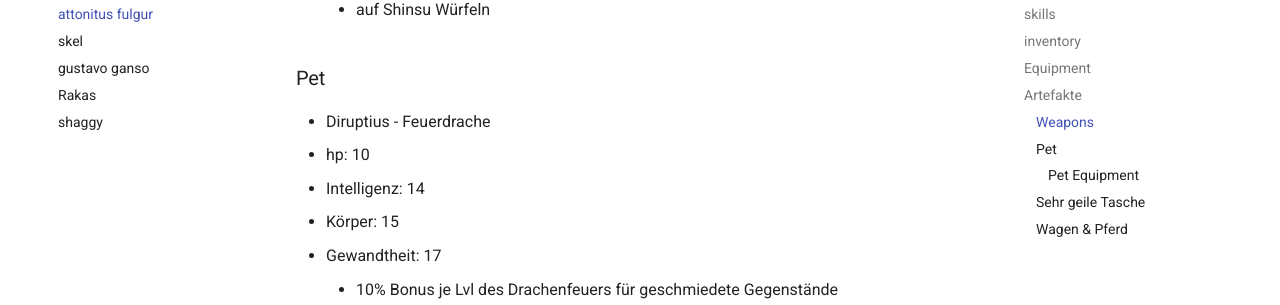
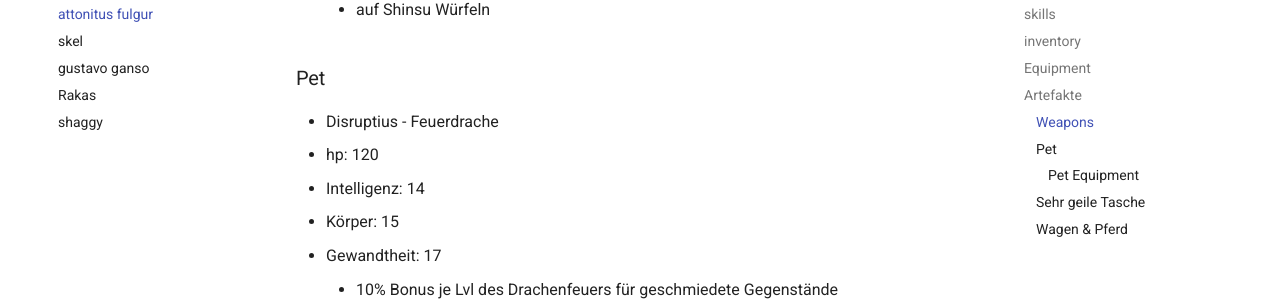
Before and after one commit to mkdocs-pnp/avalon, an MkDocs documentation site: the page built from docs/pc/Attonitus Fulgur.md, in a window 1280 px wide and 900 px high, scrolled down 1604 px. Shown: the part 148-453 px from the top of the window. Built offline with MkDocs 1.6.1 and Material for MkDocs 9.7.7, drawn with Linux system fonts in a browser that asks for light colours.

Commit message:
Update Attonitus Fulgur.md

```diff
--- a/docs/pc/Attonitus Fulgur.md
+++ b/docs/pc/Attonitus Fulgur.md
@@ -52,8 +52,8 @@
 
 ### Pet
 
-* Diruptius - Feuerdrache
-  * hp:          10
+* Disruptius - Feuerdrache
+  * hp:          120
   * Intelligenz: 14
   * Körper:      15
   * Gewandtheit: 17
```
